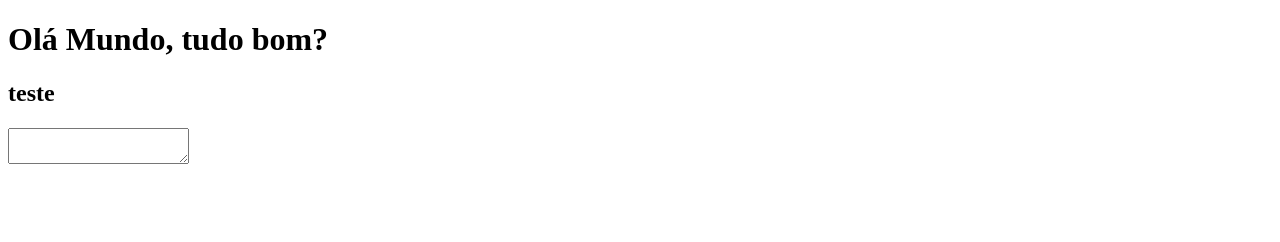
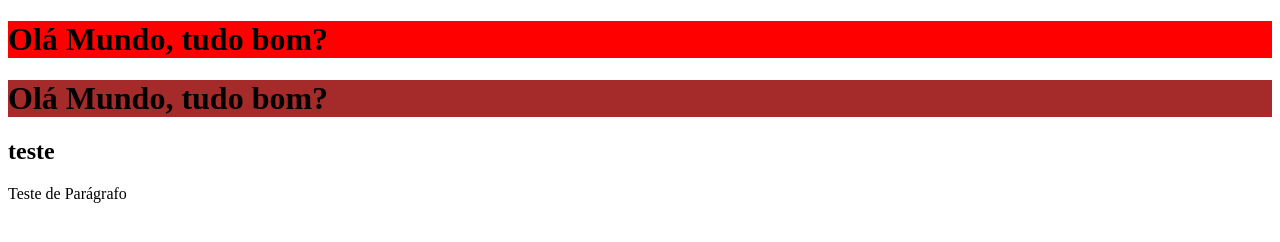
Before and after one commit to Kaua-Vidal/HTML, a plain HTML site: page index.html in a window 1280 px wide. Drawn offline with Linux system fonts and the light colour scheme.

Commit message:
Teste de class, id e style

```diff
--- a/index.html
+++ b/index.html
@@ -1,13 +1,33 @@
 <!DOCTYPE html>
-<html lang="en">
+<html lang="pt-BR">
 <head>
     <meta charset="UTF-8">
     <meta name="viewport" content="width=device-width, initial-scale=1.0">
     <title>Meu HTML</title>
+    <style>
+        #head {
+            background-color: red;
+        }
+
+        h1 {
+            background-color: aqua;
+        }
+
+        .name {
+            background-color: brown;
+        }
+    </style>
 </head>
+
+
 <body>
-    <h1>Olá Mundo, tudo bom?</h1>
+    <h1 id="head" class="name">
+        Olá Mundo, tudo bom?
+    </h1>
+    <h1 id="head-two" class="name">
+        Olá Mundo, tudo bom?
+    </h1>
     <h2>teste</h2>
-    <h1><textarea name="" id=""></textarea></h1>
+    <p>Teste de Parágrafo</p>
 </body>
 </html>
```
